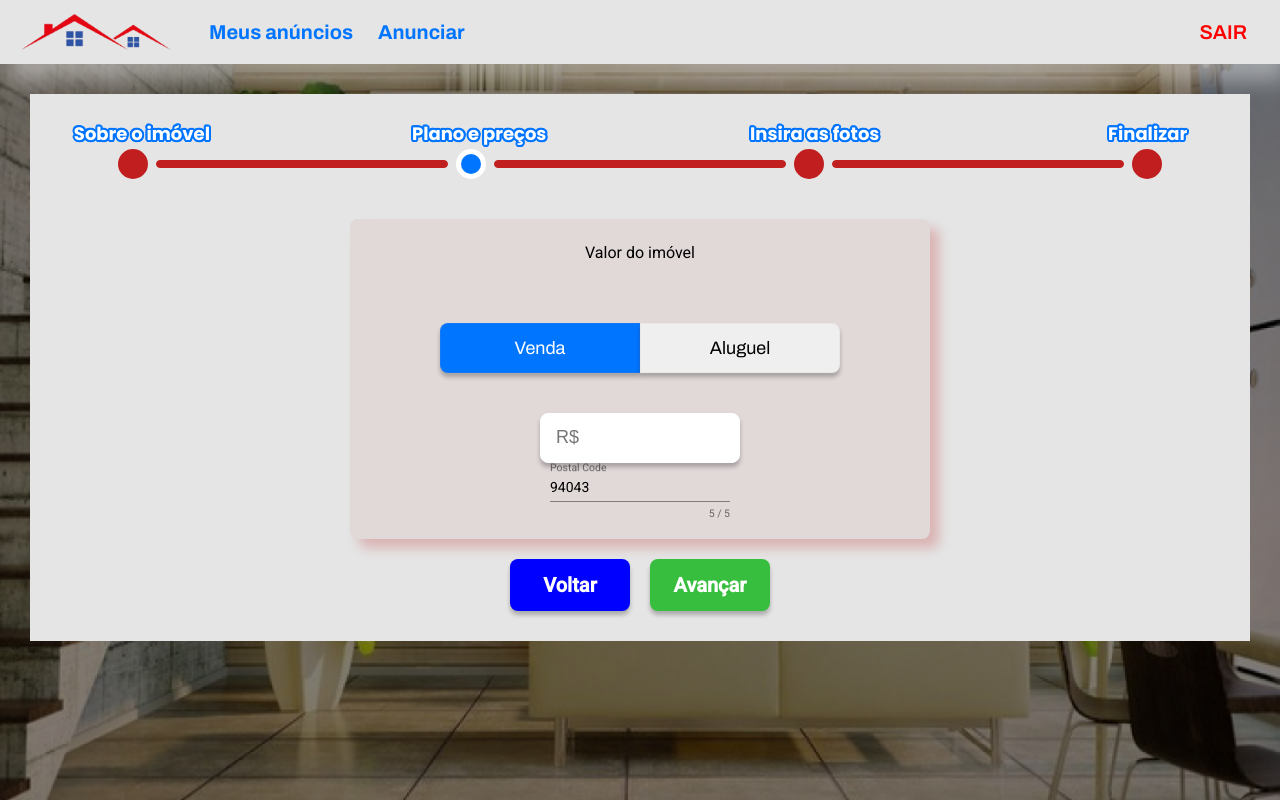
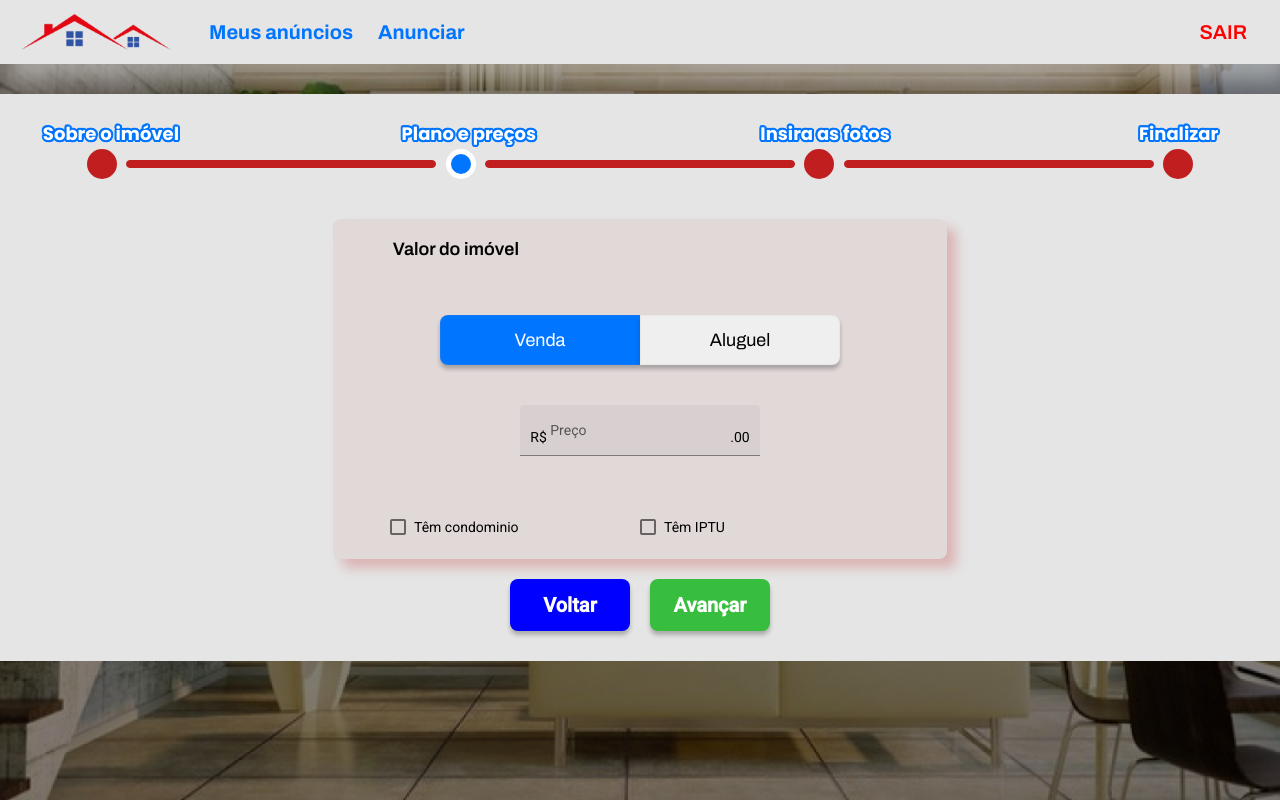
Before and after one commit to DanielSoaresRocha/Imobiliaria, an Angular app in the folder frontend/: page /register-house/price in a window 1280 px wide. Built offline with nearby package versions, Linux system fonts and the light colour scheme.

Commit message:
#66 Finalizando elementos principais da tela

```diff
--- a/frontend/src/app/app.module.ts
+++ b/frontend/src/app/app.module.ts
@@ -7,7 +7,6 @@ import { AppComponent } from './app.component';
 import { WelcomeModule } from './modules/welcome';
 import { AdvertisementModule } from './modules/advertisement';
 import { AdvertiserModule } from './modules/advertiser'
-import { SharedModule } from './shared';
 import { BrowserAnimationsModule } from '@angular/platform-browser/animations';
 
 @NgModule({
@@ -17,7 +16,6 @@ import { BrowserAnimationsModule } from '@angular/platform-browser/animations';
     AppRoutingModule,
     WelcomeModule,
     AdvertisementModule,
-    SharedModule,
     AdvertiserModule,
     BrowserAnimationsModule,
   ],
--- a/frontend/src/app/modules/advertiser/register-house/price/price.component.css
+++ b/frontend/src/app/modules/advertiser/register-house/price/price.component.css
@@ -13,6 +13,16 @@ form section {
   display: flex;
   flex-direction: column;
   align-items: center;
+}
+
+form section h3 {
+  width: 100%;
+  margin-left: 80px;
+  font-family: Archivo;
+  font-style: normal;
+  font-weight: 600;
+  font-size: 18px;
+  line-height: 20px;
 }
 
 .type-immobile {
@@ -46,16 +56,21 @@ form section {
   color: white;
 }
 
-form section > input {
-  width: 200px;
-  height: 50px;
-  padding: 15px;
-  border: 1px solid #ffffff;
-  box-shadow: 0px 4px 4px rgba(0, 0, 0, 0.25);
-  border-radius: 8px;
-  margin-top: 40px;
-  font-size: 18px;
-  line-height: 20px;
+.example-container .mat-form-field + .mat-form-field {
+  margin-left: 8px;
+}
+
+.example-right-align {
+  text-align: right;
+}
+
+input.example-right-align::-webkit-outer-spin-button,
+input.example-right-align::-webkit-inner-spin-button {
+  display: none;
+}
+
+input.example-right-align {
+  -moz-appearance: textfield;
 }
 
 .group-buttons {
--- a/frontend/src/app/modules/advertiser/register-house/price/price.component.html
+++ b/frontend/src/app/modules/advertiser/register-house/price/price.component.html
@@ -6,17 +6,53 @@
         <h3>Valor do imóvel</h3>
 
         <div class="type-immobile">
-            <button type="button" class="selected">Venda</button>
-            <button type="button" >Aluguel</button>
+            <button (click)="changeIsVenda(true)"
+                type="button"
+                [ngClass]="{'selected' : isVenda == true}">Venda</button>
+            <button (click)="changeIsVenda(false)"
+                type="button"
+                [ngClass]="{'selected' : isVenda == false}">Aluguel</button>
         </div>
 
-        <input placeholder="R$" type="number"/>
+        <div style="margin-top: 40px;">
+            <mat-form-field appearance="fill">
+                <mat-label>Preço</mat-label>
+                <input matInput type="number" class="example-right-align">
+                <span matPrefix>R$&nbsp;</span>
+                <span matSuffix>.00</span>
+            </mat-form-field>
+        </div>
 
-        <mat-form-field class="example-full-width">
-            <mat-label>Postal Code</mat-label>
-            <input matInput #postalCode maxlength="5" placeholder="Ex. 94105" value="94043">
-            <mat-hint align="end">{{postalCode.value.length}} / 5</mat-hint>
-        </mat-form-field>
+        <div style="margin-top: 40px; display: flex;">
+            <div style="min-width: 250px;">
+                <div>
+                    <mat-checkbox name="condominio" [(ngModel)]="checkCondominio">Têm condominio</mat-checkbox>
+                </div>
+
+                <div *ngIf="checkCondominio" style="margin-top: 20px;">
+                    <mat-form-field appearance="fill">
+                        <mat-label>Preço</mat-label>
+                        <input matInput type="number" class="example-right-align">
+                        <span matPrefix>R$&nbsp;</span>
+                        <span matSuffix>.00</span>
+                    </mat-form-field>
+                </div>
+            </div>
+            <div style="min-width: 250px;">
+                <div>
+                    <mat-checkbox name="IPTU" [(ngModel)]="checkIPTU">Têm IPTU</mat-checkbox>
+                </div>
+
+                <div *ngIf="checkIPTU" style="margin-top: 20px;">
+                    <mat-form-field appearance="fill">
+                        <mat-label>Preço</mat-label>
+                        <input matInput type="number" class="example-right-align">
+                        <span matPrefix>R$&nbsp;</span>
+                        <span matSuffix>.00</span>
+                    </mat-form-field>
+                </div>
+            </div>
+        </div>
 
     </section>
 </form>
--- a/frontend/src/app/modules/advertiser/register-house/price/price.component.ts
+++ b/frontend/src/app/modules/advertiser/register-house/price/price.component.ts
@@ -7,6 +7,9 @@ import { Router } from '@angular/router';
   styleUrls: ['./price.component.css']
 })
 export class PriceComponent implements OnInit {
+  checkCondominio = false;
+  checkIPTU = false;
+  isVenda = true;
 
   constructor(private router: Router) { }
 
@@ -21,4 +24,8 @@ export class PriceComponent implements OnInit {
     this.router.navigate(['/advertiser/register-house/about']);
   }
 
+  changeIsVenda(venda : boolean){
+    this.isVenda = venda;
+  }
+
 }
--- a/frontend/src/app/modules/advertiser/register-house/register-house.component.css
+++ b/frontend/src/app/modules/advertiser/register-house/register-house.component.css
@@ -1,8 +1,13 @@
 .containerRegisterHouse {
   padding: 1.87rem;
+  display: flex;
+  justify-content: center;
+  align-items: center;
 }
 
 .containerRegisterHouse .card {
   background-color: #e5e5e5;
   padding: 1.87rem;
+  max-width: 1300px;
+  min-width: 1289px;
 }
```
Also changed, not shown: frontend/src/app/modules/advertiser/advertiser.module.ts (+2 -5 lines), frontend/src/app/shared/shared.module.ts (+24 -2 lines).
